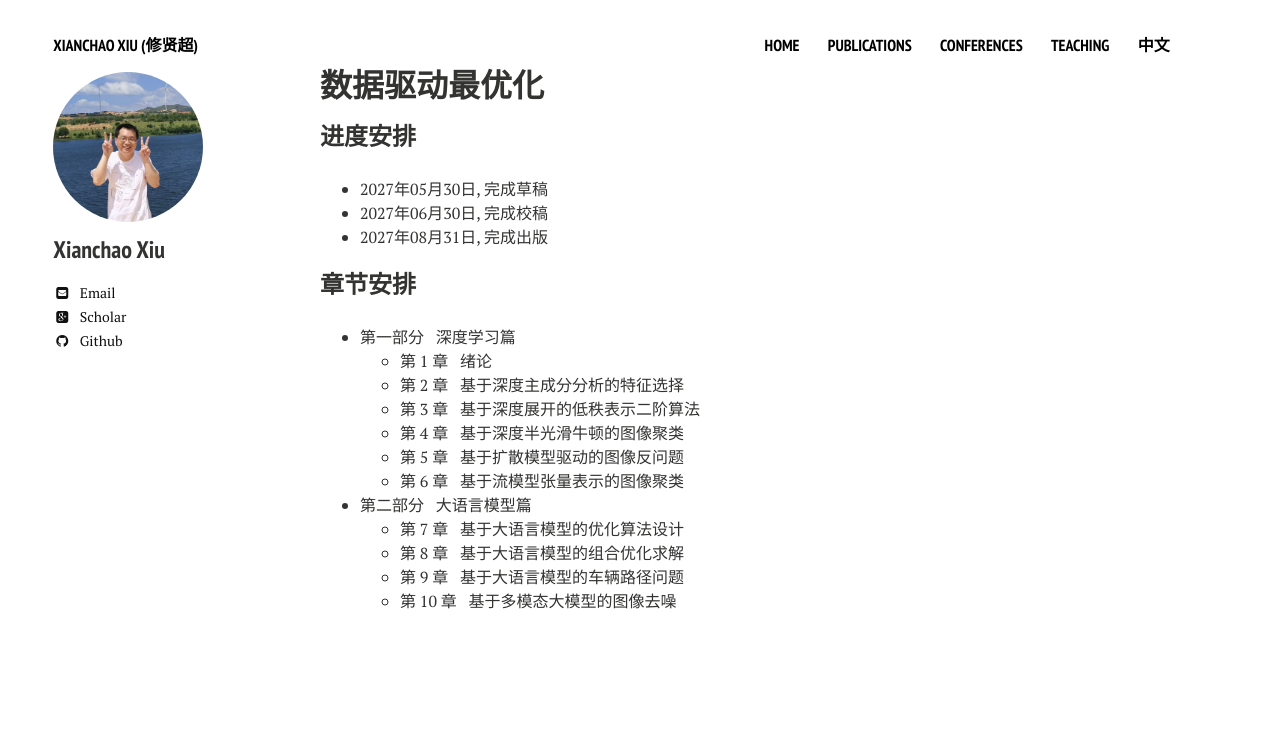
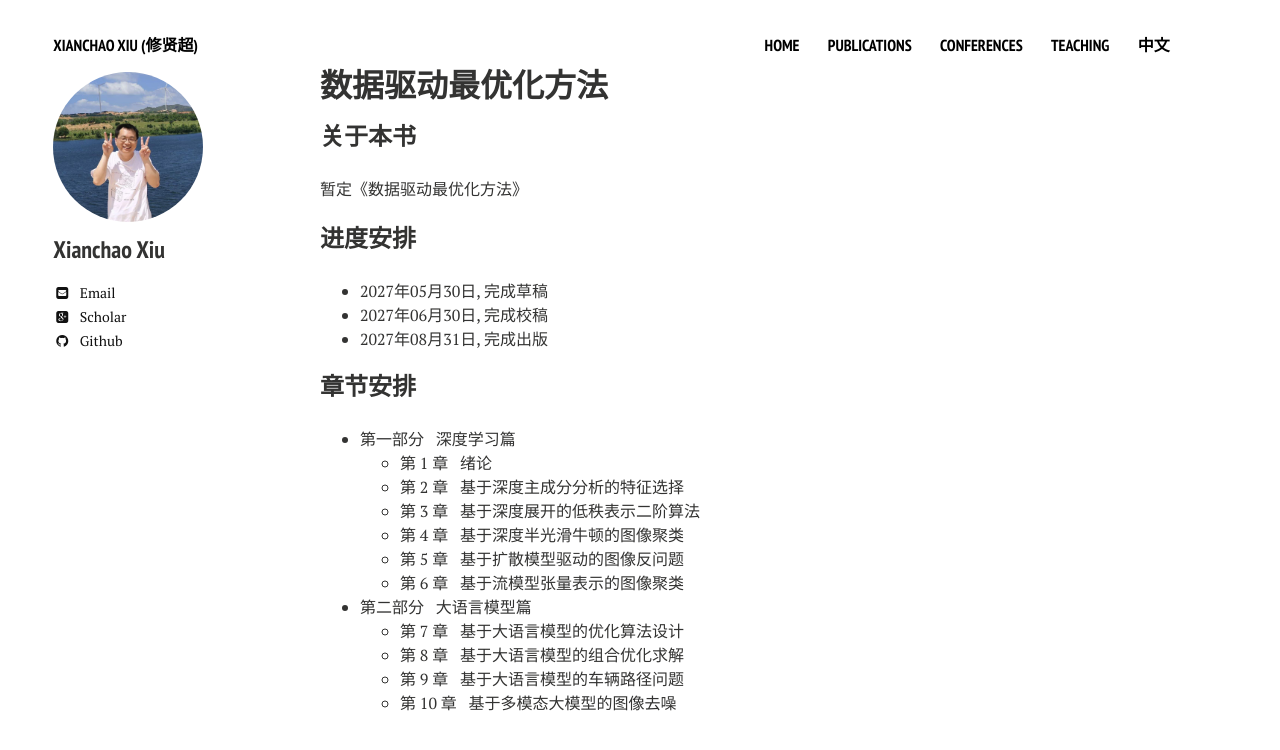
Before and after one commit to xianchaoxiu/xianchaoxiu.github.io, a Jekyll site: the page built from chinese/books/L2O/index.md, in a window 1280 px wide. Shown: the top 750 px of the page. Built offline with Jekyll 4.4.1, drawn with Linux system fonts in a browser that asks for light colours; nearby versions of some CDN libraries.

Commit message:
Update index.md

```diff
--- a/chinese/books/L2O/index.md
+++ b/chinese/books/L2O/index.md
@@ -1,9 +1,13 @@
 ---
 layout: page
-title: 数据驱动最优化
+title: 数据驱动最优化方法
 comments: false
 share: false
 ---
+
+### 关于本书
+暂定《数据驱动最优化方法》
+
 
 ### 进度安排
 * 2027年05月30日, 完成草稿<br>
```
